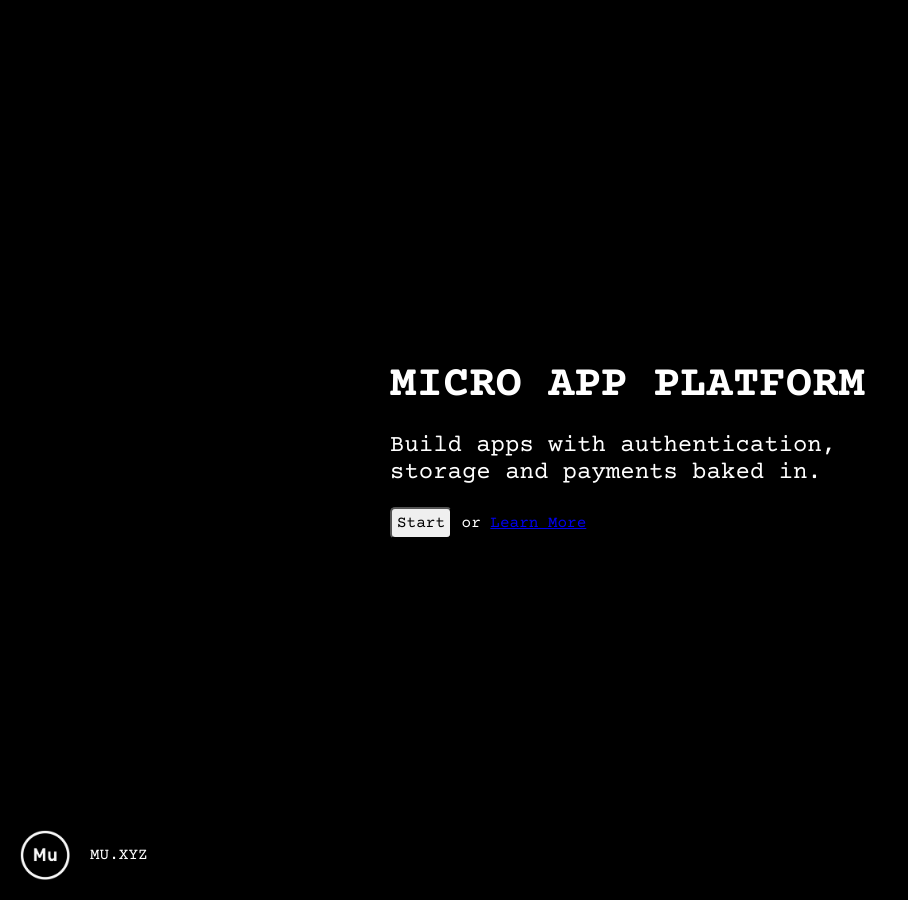
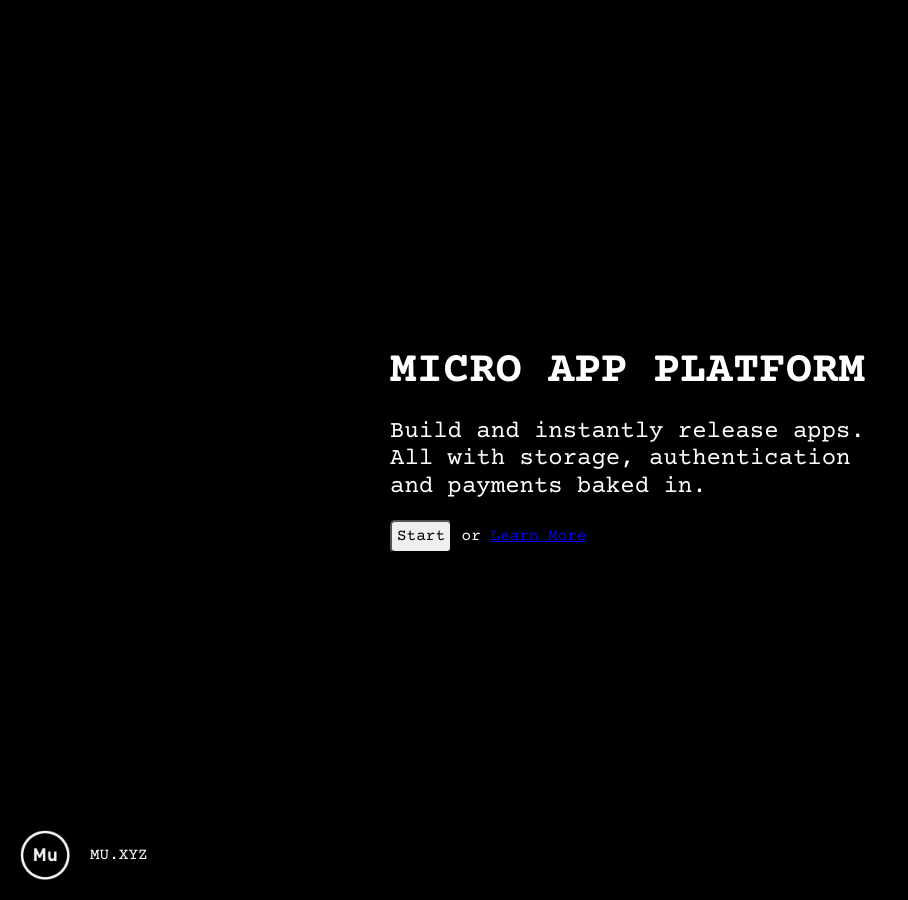
Before and after one commit to muxyz/website, a Jekyll site: the page index.html, which Jekyll copies as it is, in a window 1280 px wide. Shown: the whole page, without its empty margins (0-908 px from the left). Built offline with Jekyll 4.4.1, drawn with Linux system fonts in a browser that asks for light colours.

Commit message:
Update index.html

```diff
--- a/index.html
+++ b/index.html
@@ -20,7 +20,7 @@
     <div class="wrap">
       <div class="inner">
         <h1>Micro app platform</h1>
-        <h2>Build apps with authentication, storage and payments baked in.</h2>
+        <h2>Build and instantly release apps. All with storage, authentication and payments baked in.</h2>
 	<a href="https://mu.app"><button>Start</button></a> or
 	<a href="/introduction">Learn More</a>
       </div>
```
